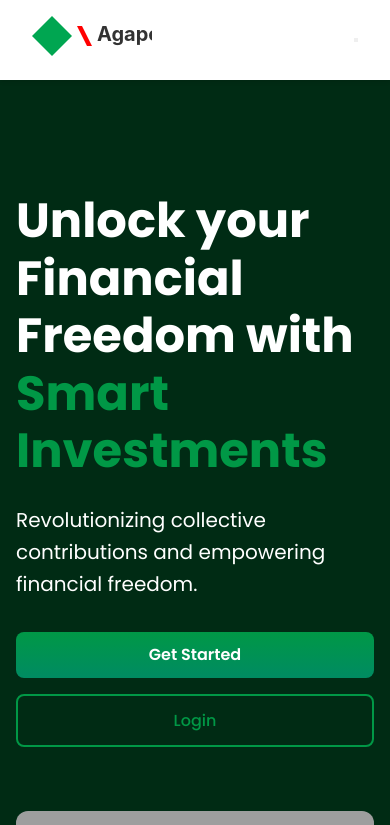
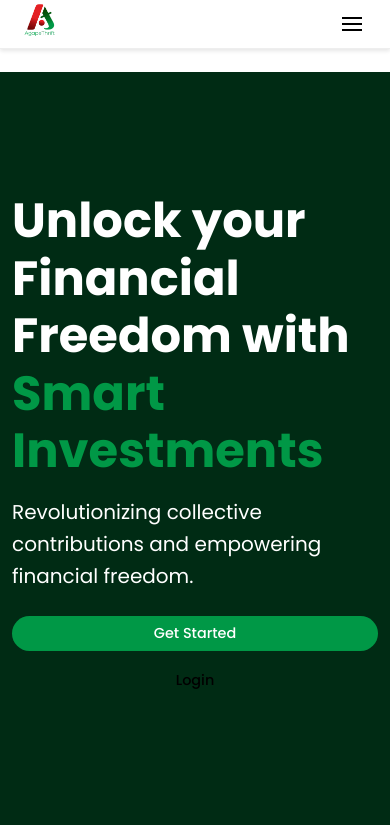
Before and after one commit to dotunv/agapeweb, a Django app: page / in a window 390 px wide. Shown: the top 825 px of the page. Run offline with Django 5.2, Linux system fonts and the light colour scheme; grey boxes are pictures that could not be loaded.

Commit message:
Enhance user authentication and UI elements
- Updated the login and registration forms to improve user experience, including better error handling and password visibility toggles.
- Refined the styling of buttons and form elements for consistency and clarity.
- Adjusted the navbar layout and added responsive design features for improved accessibility on mobile devices.
- Updated various images and icons to enhance visual appeal across the application.

```diff
--- a/agape/settings.py
+++ b/agape/settings.py
@@ -251,7 +251,9 @@ ACCOUNT_SIGNUP_FIELDS = ['email*', 'username*', 'password1*', 'password2*']  # *
 ACCOUNT_EMAIL_VERIFICATION = 'none'  # For development, change to 'mandatory' in production
 ACCOUNT_UNIQUE_EMAIL = True
 ACCOUNT_RATE_LIMITS = {
-    'login_failed': {'calls': 5, 'timeout': 300},  # 5 attempts, 5 minutes timeout
+    'login': '5/m',  # 5 attempts per minute
+    'signup': '5/m',  # 5 attempts per minute
+    'password_reset': '5/m',  # 5 attempts per minute
 }
 
 LOGIN_REDIRECT_URL = 'frontend:dashboard'
--- a/frontend/views.py
+++ b/frontend/views.py
@@ -44,9 +44,21 @@ def register(request):
             # Handle referral code logic here
             pass
 
-        login(request, user)
-        messages.success(request, 'Account created successfully!')
-        return redirect('dashboard')
+        # Authenticate the user with the correct backend
+        user = authenticate(
+            request,
+            username=username,
+            password=password,
+            backend='django.contrib.auth.backends.ModelBackend'
+        )
+
+        if user is not None:
+            login(request, user)
+            messages.success(request, 'Account created successfully!')
+            return redirect('dashboard')
+        else:
+            messages.error(request, 'Authentication failed.')
+            return render(request, 'registration/register.html')
 
     return render(request, 'registration/register.html')
 
--- a/templates/base.html
+++ b/templates/base.html
@@ -7,7 +7,7 @@
     <title>{% block title %}AgapeThrift{% endblock %}</title>
 
     <!-- Favicon -->
-    <link rel="icon" type="image/x-icon" href="{% static 'images/favicon.ico' %}">
+    <link rel="icon" type="image/x-icon" href="{% static 'images/logo.png' %}">
 
     <!-- CSS -->
     <link rel="stylesheet" href="{% static 'css/main.css' %}">
@@ -26,16 +26,16 @@
             --primary-color: #009846;
             --secondary-color: #008B62;
             --tertiary-color: #91C59A;
-            --dark-bg: #03140F;
-            --light-text: #ffffff;
+            --dark-bg: #ffffff;
+            --light-text: #000000;
             --spacing-xs: 0.25rem;
             --spacing-sm: 0.5rem;
-            --spacing-md: 1rem;
-            --spacing-lg: 1.5rem;
-            --spacing-xl: 2rem;
+            --spacing-md: 0.75rem;
+            --spacing-lg: 1rem;
+            --spacing-xl: 1.5rem;
             --border-radius-sm: 4px;
-            --border-radius-md: 8px;
-            --border-radius-lg: 12px;
+            --border-radius-md: 20px;
+            --border-radius-lg: 24px;
             --transition-fast: 0.2s;
         }
 
@@ -69,39 +69,120 @@
         }
 
         .btn-primary {
-            background: linear-gradient(180deg, var(--primary-color) 0%, var(--secondary-color) 100%);
+            background: var(--primary-color);
             border: none;
-            color: var(--light-text);
+            color: #fff;
             border-radius: var(--border-radius-md);
-            padding: 10px 20px;
-            font-weight: 600;
+            padding: 6px 16px;
+            font-size: 0.9rem;
+            font-weight: 500;
             cursor: pointer;
             transition: opacity var(--transition-fast);
+            text-decoration: none;
+        }
+
+        .btn-outline {
+            background: transparent;
+            border: none;
+            color: #000;
+            padding: 6px 16px;
+            font-size: 0.9rem;
+            font-weight: 500;
+            cursor: pointer;
+            transition: all var(--transition-fast);
+            text-decoration: none;
         }
 
         .btn-primary:hover {
             opacity: 0.9;
         }
 
-        .btn-secondary {
-            background: transparent;
-            border: 1px solid var(--light-text);
-            color: var(--light-text);
-            border-radius: var(--border-radius-md);
-            padding: 10px 20px;
-            font-weight: 600;
-            cursor: pointer;
-            transition: all var(--transition-fast);
-        }
-
-        .btn-secondary:hover {
-            background: rgba(255, 255, 255, 0.1);
+        .btn-outline:hover {
+            background: rgba(0, 0, 0, 0.05);
         }
 
         .container {
             max-width: 1200px;
             margin: 0 auto;
             padding: 0 var(--spacing-md);
+        }
+
+        /* Navbar Styles */
+        .navbar {
+            display: flex;
+            justify-content: space-between;
+            align-items: center;
+            padding: var(--spacing-xs) var(--spacing-xl);
+            border-bottom: 1px solid #eee;
+            background: #fff;
+        }
+
+        .navbar-left {
+            display: flex;
+            align-items: center;
+            gap: var(--spacing-lg);
+        }
+
+        .navbar-right {
+            display: flex;
+            align-items: center;
+        }
+
+        .navbar-brand .logo {
+            height: 32px;
+            width: auto;
+        }
+
+        .navbar-links {
+            display: flex;
+            gap: var(--spacing-xl);
+        }
+
+        .nav-link {
+            color: #000;
+            text-decoration: none;
+            font-weight: 500;
+            font-size: 0.9rem;
+            transition: opacity var(--transition-fast);
+        }
+
+        .nav-link:hover {
+            opacity: 0.7;
+        }
+
+        .auth-buttons {
+            display: flex;
+            gap: var(--spacing-sm);
+        }
+
+        .mobile-menu-toggle {
+            display: none;
+        }
+
+        @media (max-width: 768px) {
+            .navbar-links {
+                display: none;
+            }
+
+            .auth-buttons {
+                display: none;
+            }
+
+            .mobile-menu-toggle {
+                display: block;
+                background: none;
+                border: none;
+                padding: var(--spacing-xs);
+            }
+
+            .mobile-menu-toggle span {
+                display: block;
+                width: 20px;
+                height: 2px;
+                background-color: var(--light-text);
+                margin: 4px 0;
+                transition: all var(--transition-fast);
+            }
         }
     </style>
 </head>
@@ -111,16 +192,19 @@
     <!-- Header/Navbar -->
     <header class="main-header">
         <nav class="navbar">
-            <div class="navbar-brand">
-                <a href="{% url 'frontend:home' %}">
-                    <img src="{% static 'images/logo.svg' %}" alt="AgapeThrift Logo" class="logo">
-                </a>
+            <div class="navbar-left">
+                <div class="navbar-brand">
+                    <a href="{% url 'frontend:home' %}">
+                        <img src="{% static 'images/logo.png' %}" alt="AgapeThrift Logo" class="logo">
+                    </a>
+                </div>
+                <div class="navbar-links">
+                    <a href="{% url 'frontend:features' %}" class="nav-link">Features</a>
+                    <a href="{% url 'frontend:about' %}" class="nav-link">About Us</a>
+                </div>
             </div>
 
-            <div class="navbar-menu">
-                <a href="{% url 'frontend:features' %}" class="nav-link">Features</a>
-                <a href="{% url 'frontend:about' %}" class="nav-link">About Us</a>
-
+            <div class="navbar-right">
                 <div class="auth-buttons">
                     {% if user.is_authenticated %}
                         <a href="{% url 'frontend:dashboard' %}" class="btn btn-primary">Dashboard</a>
--- a/templates/home.html
+++ b/templates/home.html
@@ -17,7 +17,7 @@
                 </div>
             </div>
             <div class="hero-image">
-                <img src="{% static 'images/hero-phones.png' %}" alt="AgapeThrift Mobile App">
+                <img src="{% static 'images/hero.png' %}" alt="AgapeThrift Mobile App">
             </div>
         </div>
     </div>
```
Also changed, not shown: templates/landing/index.html (+4 -4 lines), templates/registration/login.html (+70 -98 lines), templates/registration/register.html (+15 -25 lines), static/images/images/dash-logo.svg (added), static/images/images/hero-img.png (added), static/images/images/hero.png (added), static/images/images/logo.png (added), static/images/images/register-img.png (added), static/images/images/register-img.svg (added), static/images/images/user-avatar.png (added), 1 other file.
